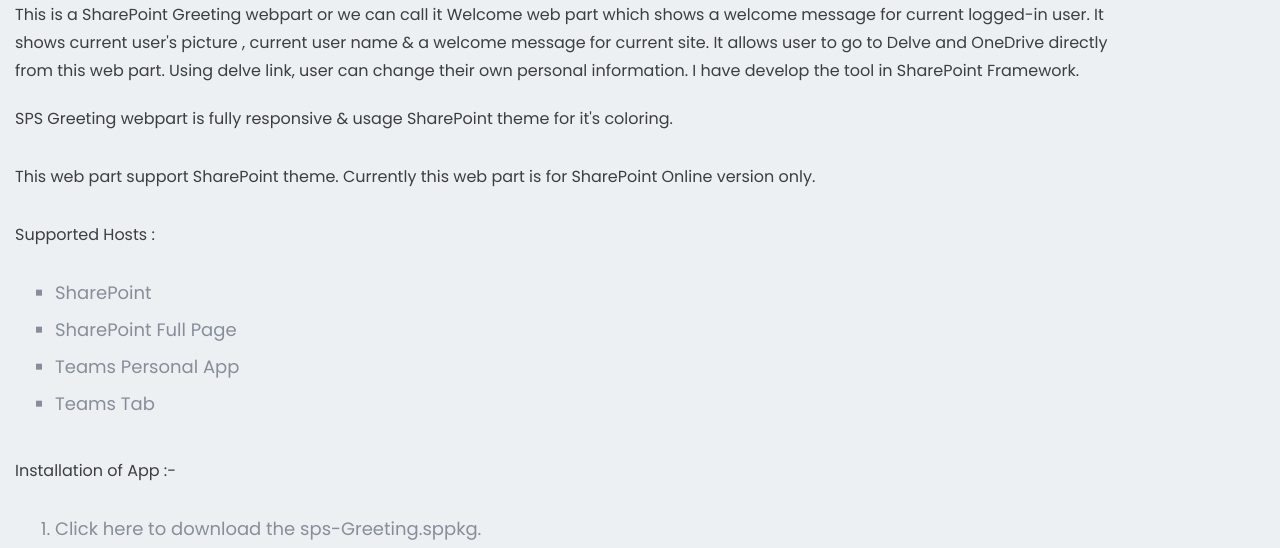
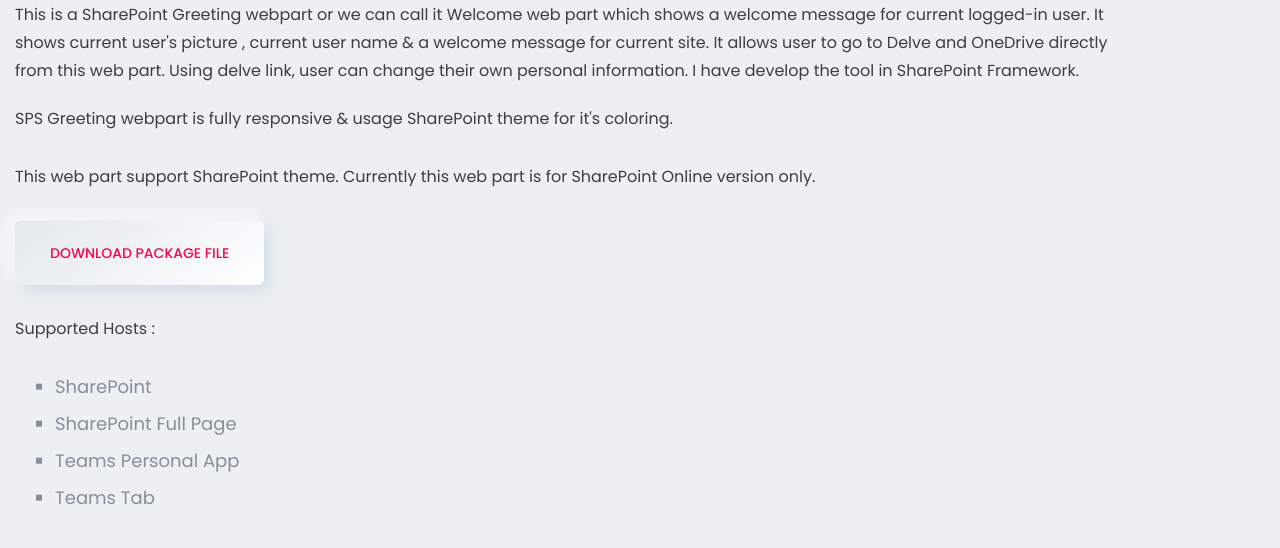
Before and after one commit to SPSSolutions/SPSSolutions, a plain HTML site: page greetingswebpart.html in a window 1280 px wide. Shown: the part 231-779 px from the top of the page. Drawn offline with Linux system fonts and the light colour scheme; files whose address does not match are found by name.

Commit message:
2022-14-12

```diff
--- a/greetingswebpart.html
+++ b/greetingswebpart.html
@@ -180,8 +180,8 @@
                             <p class="discription">
                                 This web part support SharePoint theme. Currently this web part is for SharePoint Online version only.
                             </p>
-                            <p class="discription" style="display: none;">
-                                <a class="rn-btn" href="https://raw.githubusercontent.com/gauravgoyal5/ExportImportExcelInSharePoint.github.io/gh-pages/sps-Greeting.sppkg"><span>DOWNLOAD PACKAGE FILE</span></a>
+                            <p class="discription">
+                                <a class="rn-btn" href="https://appsource.microsoft.com/en-us/product/office/WA200004947?tab=Overview"><span>DOWNLOAD PACKAGE FILE</span></a>
                             </p>
 
                             <p class="discription">
```
